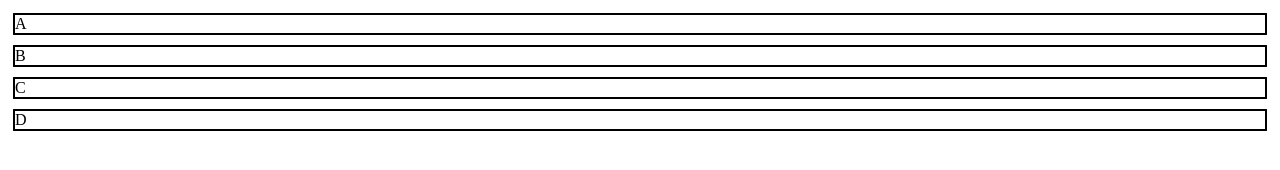
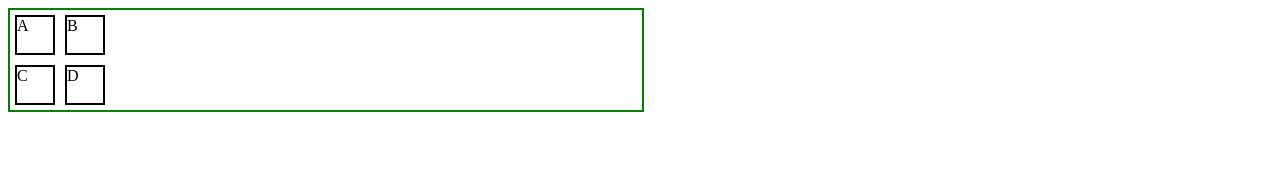
Before and after one commit to sefeoluwa/learningTests, a plain HTML site: page index.html in a window 1280 px wide. Drawn offline with Linux system fonts and the light colour scheme.

Commit message:
using grid rows and columns property

```diff
--- a/style.css
+++ b/style.css
@@ -1,5 +1,9 @@
 .container{
+    width:50%;
+    border: 2px solid green;
     display:grid;
+    grid-template-columns: 50px 50px;
+    grid-template-rows: 50px 50px;
 }
 
 .gridA, .gridB, .gridC, .gridD{
```
